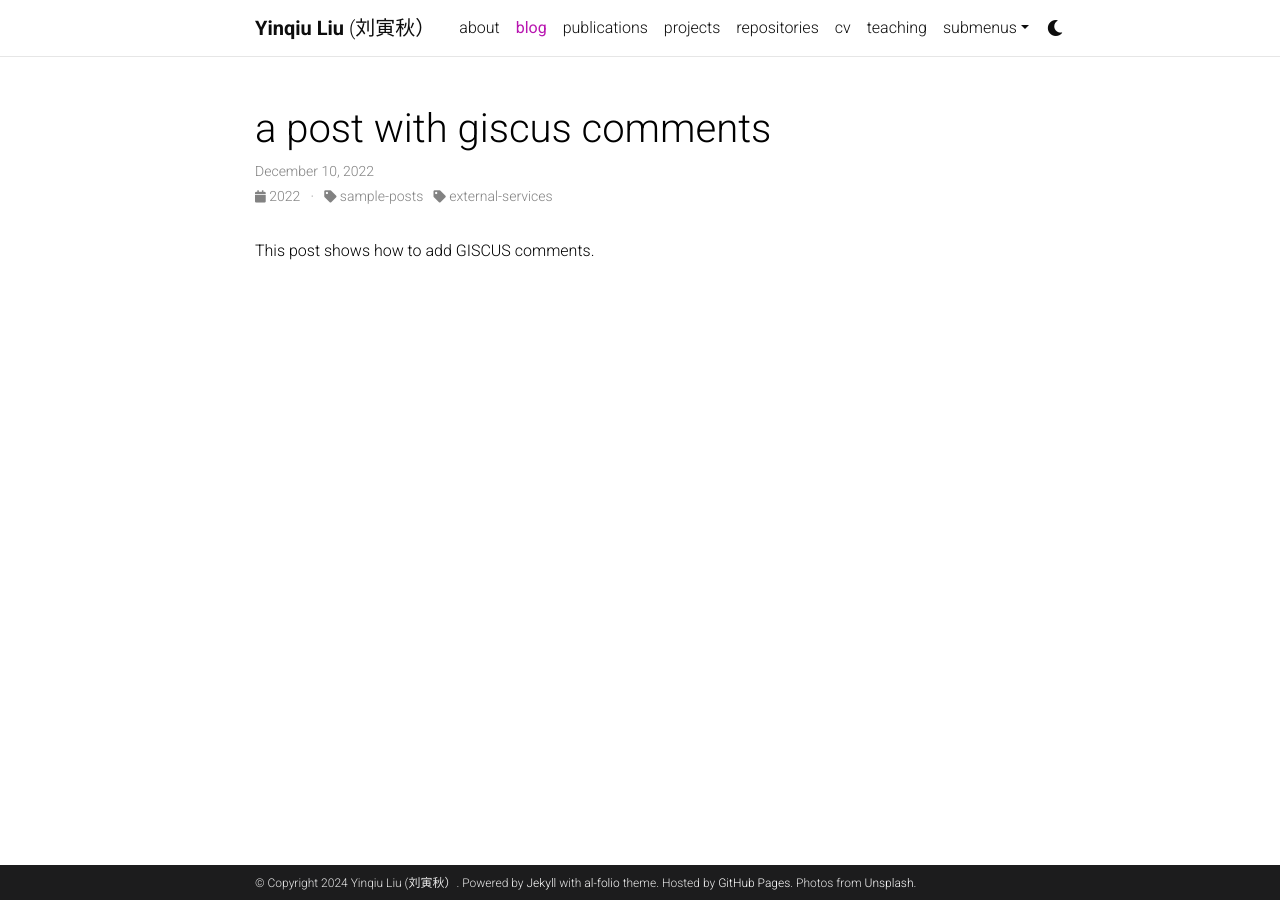
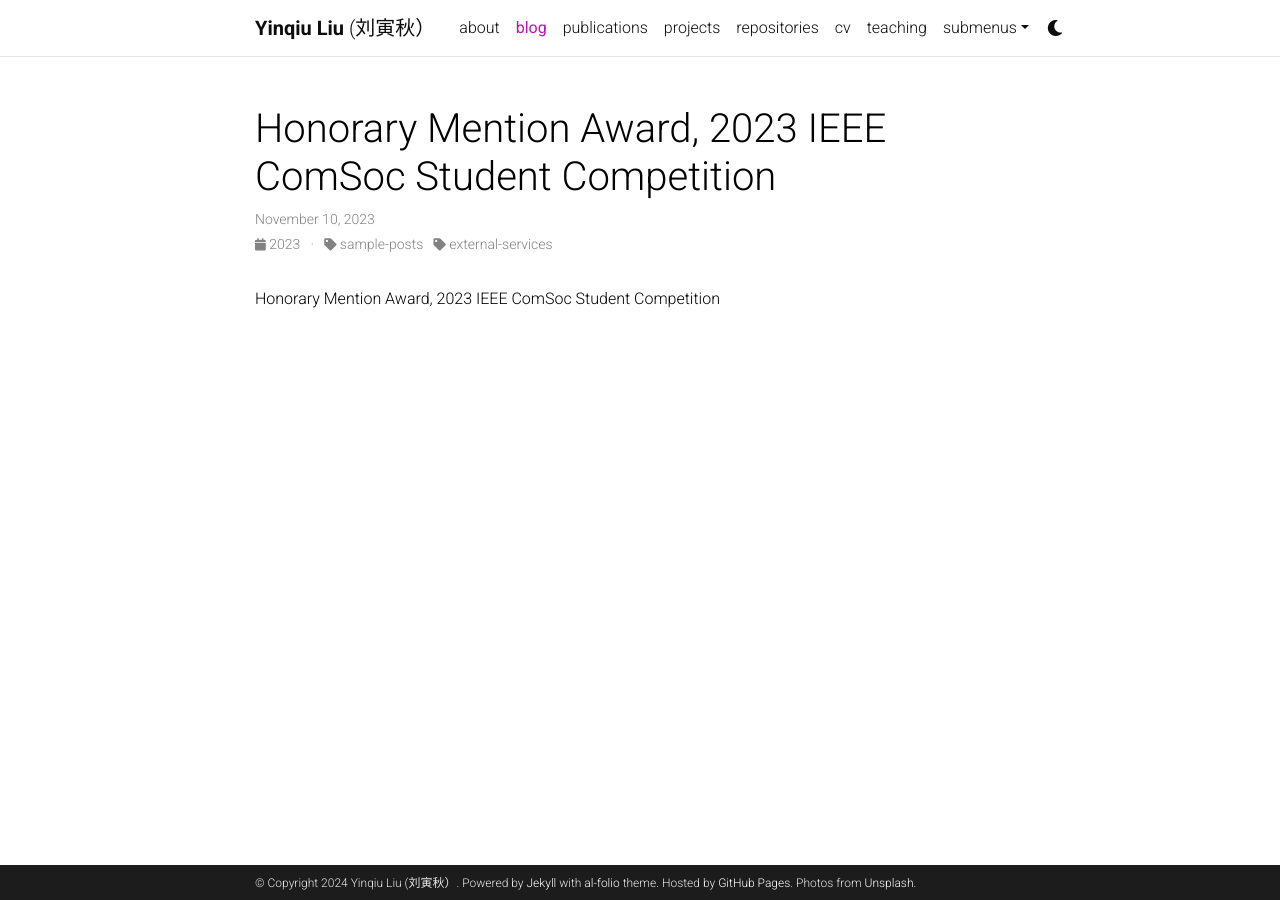
Before and after one commit to yinqiuliu/yinqiuliu.github.io, a Jekyll site: the page built from _posts/2022-12-10-giscus-comments.md, in a window 1280 px wide. Built offline with Jekyll 4.4.1, drawn with Linux system fonts in a browser that asks for light colours; comment, search, counter and statistics services are not loaded; a style sheet for code colours, icons or effects is not loaded.

Commit message:
Update 2022-12-10-giscus-comments.md

```diff
--- a/_posts/2022-12-10-giscus-comments.md
+++ b/_posts/2022-12-10-giscus-comments.md
@@ -1,10 +1,10 @@
 ---
 layout: post
-title: a post with giscus comments
-date: 2022-12-10 11:59:00-0400
-description: an example of a blog post with giscus comments
+title: Honorary Mention Award, 2023 IEEE ComSoc Student Competition
+date: 2023-11-10 11:59:00-0400
+description: none
 categories: sample-posts external-services
 giscus_comments: true
 related_posts: false
 ---
-This post shows how to add GISCUS comments.
+Honorary Mention Award, 2023 IEEE ComSoc Student Competition
```
